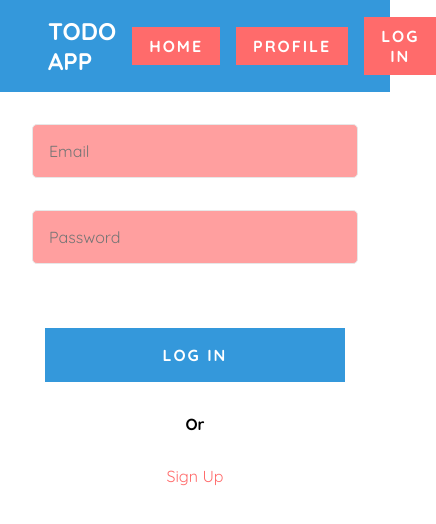
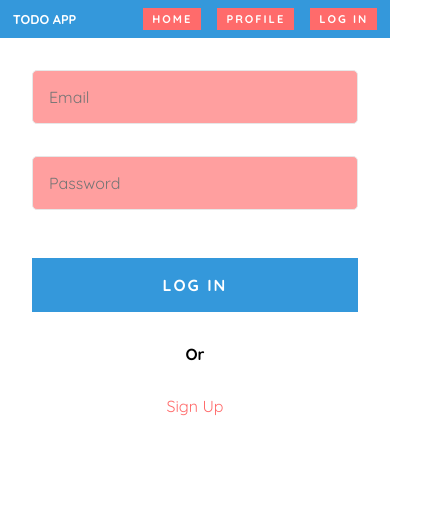
Before and after one commit to lewbiecrestfall/NodeTodoAPI, a React (Vite) app: page /login in a window 390 px wide. Shown: the top 524 px of the page, 436 px wide, since content can reach past the window. Built offline with nearby package versions, Linux system fonts and the light colour scheme; no server answers.

Commit message:
Fix responsiveness

```diff
--- a/src/styles/app.scss
+++ b/src/styles/app.scss
@@ -88,3 +88,39 @@ a {
   background-color: #3498db; /* Updated container background color */
   color: #fff; /* Updated text color */
 }
+
+
+@media (max-width: 767px) {
+  .home {
+    .heading {
+      font-size: 1.5rem; /* Decreased font size for mobile */
+      padding-top: 5vmax; /* Adjusted padding */
+    }
+
+    p {
+      font-weight: 400; /* Adjusted font weight for mobile */
+    }
+  }
+
+  .todosContainer {
+    padding: 2rem; /* Adjusted padding for mobile */
+  }
+
+  .todo {
+    padding: 1rem; /* Adjusted padding for mobile */
+  }
+
+  .loader {
+    font-size: 1.5rem; /* Decreased font size for mobile */
+    padding: 2rem; /* Adjusted padding for mobile */
+  }
+
+  .btn {
+    font-size: 1rem; /* Decreased font size for mobile */
+    padding: 0.5rem 1rem; /* Adjusted padding for mobile */
+  }
+
+  .container {
+    padding: 2rem; /* Adjusted padding for mobile */
+  }
+}
--- a/src/styles/features.scss
+++ b/src/styles/features.scss
@@ -106,3 +106,10 @@ $shadow: 0 0 10px rgba(0, 0, 0, 0.3);
     }
   }
 }
+
+
+@media (min-width: 768px) {
+  .text {
+    font-size: 1.5rem; /* Increase text size for larger screens */
+  }
+}
--- a/src/styles/header.scss
+++ b/src/styles/header.scss
@@ -28,4 +28,22 @@
       padding: 0.5rem 1rem; /* Adjust padding as needed */
     }
   }
+
+  // Responsive Styles
+  @media screen and (max-width: 768px) {
+    padding: .5rem .8rem; // Adjust padding for smaller screens
+    > div {
+      h2 {
+        font-size: .8rem; // Adjust font size for smaller screens
+      }
+    }
+    > article {
+      > a, > button {
+        font-size: 0.7rem; // Adjust font size for smaller screens
+        padding: 0.2rem 0.5rem; // Adjust padding for smaller screens
+      }
+    }
+  }
+
+  // Add more media queries for other screen sizes as needed
 }
--- a/src/styles/login.scss
+++ b/src/styles/login.scss
@@ -1,7 +1,7 @@
 .login > section {
-  @include container(900px, unset, 2rem);
+  @include container(100%, unset, 2rem); /* Adjusted max-width for responsiveness */
   min-height: 80%;
-  // background-color: #ff6b6b4e; /* Updated background color */
+  /* Remove the background-color for mobile or set it to your desired value */
 
   > form {
     @include flexBox(column, center, flex-start, 2rem);
@@ -9,8 +9,19 @@
 
     button {
       @include styledText(1rem, 700); /* Updated font size and weight */
-      @include myButton(18.75rem, 1rem, #3498db, #fff); /* Updated button styles */
+      @include myButton(100%, 1rem, #3498db, #fff); /* Updated button styles for full width */
       margin-top: 2rem; /* Added margin for spacing */
     }
   }
+
+  /* Media query for mobile devices */
+  @media (max-width: 767px) {
+    padding: 1rem; /* Adjusted padding for better spacing on smaller screens */
+
+    > form {
+      button {
+        margin-top: 1rem; /* Adjusted margin for spacing on smaller screens */
+      }
+    }
+  }
 }
--- a/src/styles/mediaquery.scss
+++ b/src/styles/mediaquery.scss
@@ -8,3 +8,16 @@
     }
   }
 }
+
+
+@media (max-width: 900px) {
+  .login {
+    padding: 0;
+
+    > section {
+      // Add your responsive styles here for mobile devices
+      @include container(100%, unset, 2rem); /* Adjust container width for mobile */
+      min-height: auto; /* Reset min-height for mobile */
+    }
+  }
+}
```
